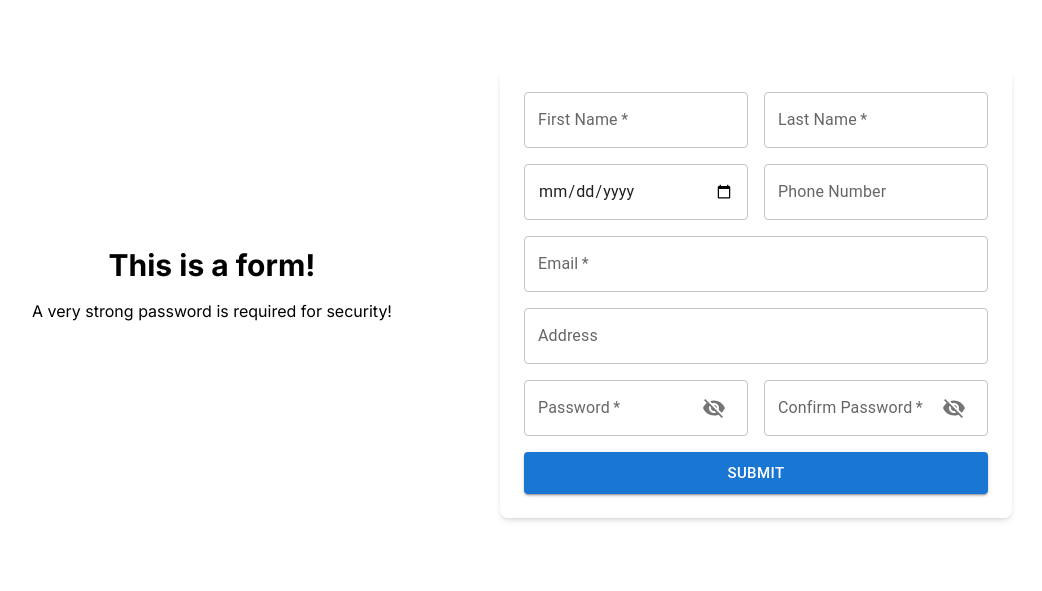
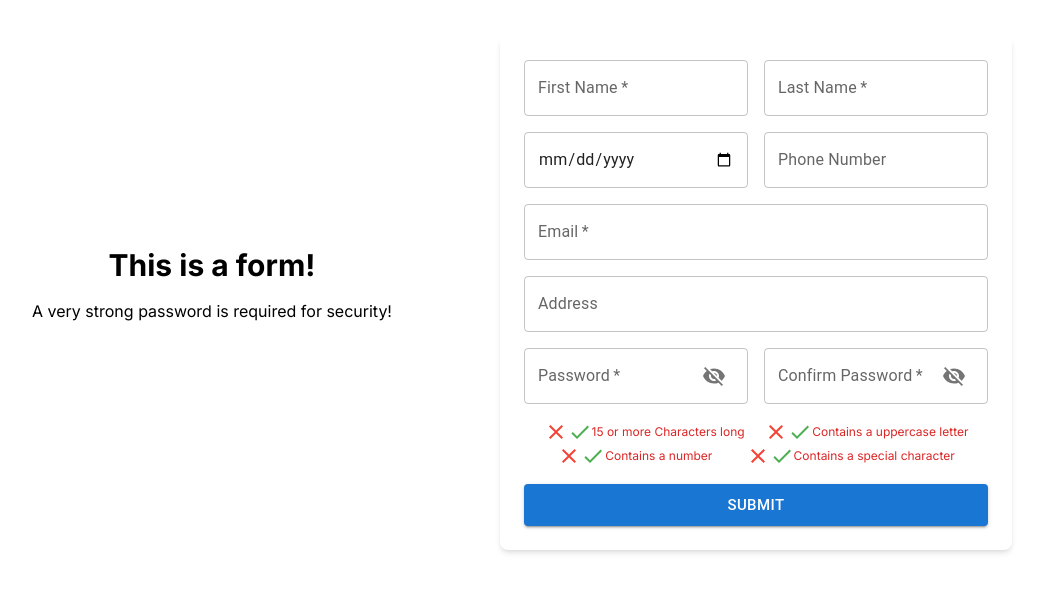
Before and after one commit to SNOWWWWWW4/creating-a-form, a Next.js app: page / in a window 1280 px wide. Shown: the part 107-698 px from the top of the page, without its empty margins (156-1198 px from the left). Built offline with nearby package versions, Linux system fonts and the light colour scheme.

Commit message:
checklist done

```diff
--- a/src/components/FormField.tsx
+++ b/src/components/FormField.tsx
@@ -1,7 +1,7 @@
-'use client';
-import React, { useEffect, useState } from 'react';
-import useAuth from '@/hooks/useAuth';
-import { Visibility, VisibilityOff } from '@mui/icons-material';
+"use client";
+import React, { useEffect, useState } from "react";
+import useAuth from "@/hooks/useAuth";
+import { Check, Visibility, VisibilityOff } from "@mui/icons-material";
 import {
   Alert,
   Button,
@@ -11,7 +11,11 @@ import {
   Snackbar,
   TextField,
   Typography,
-} from '@mui/material';
+} from "@mui/material";
+import CheckIcon from '@mui/icons-material/Check';
+import CloseIcon from '@mui/icons-material/Close';
+import { green, red } from "@mui/material/colors";
+
 
 const FormField = () => {
   const {
@@ -47,11 +51,15 @@ const FormField = () => {
   } = useAuth();
 
   const handleKeydown = async (e: React.KeyboardEvent<HTMLInputElement>) => {
-    if (e.key === 'Enter') handleSubmit();
+    if (e.key === "Enter") handleSubmit();
   };
 
   const [visible, setVisible] = useState(false);
   const [visibleTwo, setVisibleTwo] = useState(false);
+
+  const [cap, setCap] = useState(false)
+  const [spec, setSpec] = useState(false)
+  const [num, setNum] = useState(false)
 
   const handleEyeClick = () => setVisible(!visible);
   const handleEyeClickTwo = () => setVisibleTwo(!visibleTwo);
@@ -60,7 +68,7 @@ const FormField = () => {
     event?: React.SyntheticEvent | Event,
     reason?: string
   ) => {
-    if (reason === 'clickaway') {
+    if (reason === "clickaway") {
       return;
     }
     setLoginSuccess(false);
@@ -72,137 +80,190 @@ const FormField = () => {
     }
   }, [password, validatingPasswordStrength]);
 
-  const today = new Date().toISOString().split('T')[0];
+  useEffect(() => {
+    const caps = /[A-Z]/
+    if(caps.test(password)){
+      setCap(true)
+    }else{
+      setCap(false)
+    }
+  }, [password])
+
+  useEffect(() => {
+    const nums = /[0-9]/
+    if(nums.test(password)){
+      setNum(true)
+    }else{
+      setNum(false)
+    }
+  }, [password])
+
+  useEffect(() => {
+    const specials = /[?@#!$%^&*]/
+    if(specials.test(password)){
+      setSpec(true)
+    }else{
+      setSpec(false)
+    }
+  }, [password])
+
+  const today = new Date().toISOString().split("T")[0];
 
   const hundredYearsAgo = new Date();
   hundredYearsAgo.setFullYear(hundredYearsAgo.getFullYear() - 100);
-  const formattedHundredYearsAgo = hundredYearsAgo.toISOString().split('T')[0];
+  const formattedHundredYearsAgo = hundredYearsAgo.toISOString().split("T")[0];
 
   return (
     <>
-      <section className='w-full max-w-lg bg-white shadow-md rounded-lg p-2 tablet:p-6 space-y-4'>
+      <section className="w-full max-w-lg bg-white shadow-md rounded-lg p-2 tablet:p-6 space-y-4">
         <FormControl fullWidth>
-          <div className='grid grid-cols-1 md:grid-cols-2 gap-4'>
+          <div className="grid grid-cols-1 md:grid-cols-2 gap-4">
             <TextField
-              label='First Name'
-              variant='outlined'
+              label="First Name"
+              variant="outlined"
               value={firstName}
               onChange={(e) => setFirstName(e.target.value)}
               error={!!firstNameError}
               helperText={firstNameError}
               onKeyDown={handleKeydown}
-              className='col-span-2 md:col-span-1'
+              className="col-span-2 md:col-span-1"
               required
             />
             <TextField
-              label='Last Name'
-              variant='outlined'
+              label="Last Name"
+              variant="outlined"
               value={lastName}
               onChange={(e) => setLastName(e.target.value)}
               error={!!lastNameError}
               helperText={lastNameError}
               onKeyDown={handleKeydown}
-              className='col-span-2 md:col-span-1'
+              className="col-span-2 md:col-span-1"
               required
             />
             <TextField
-              variant='outlined'
+              variant="outlined"
               value={dob}
               onChange={(e) => setDob(e.target.value)}
               error={!!dobError}
               helperText={dobError}
               onKeyDown={handleKeydown}
-              className='col-span-2 md:col-span-1'
-              type='date'
+              className="col-span-2 md:col-span-1"
+              type="date"
               InputProps={{
                 inputProps: { min: formattedHundredYearsAgo, max: today },
               }}
               required
             />
             <TextField
-              label='Phone Number'
-              variant='outlined'
+              label="Phone Number"
+              variant="outlined"
               value={phone}
               onChange={(e) => setPhone(e.target.value)}
               error={!!phoneError}
               helperText={phoneError}
               onKeyDown={handleKeydown}
-              className='col-span-2 md:col-span-1'
+              className="col-span-2 md:col-span-1"
             />
             <TextField
-              label='Email'
-              variant='outlined'
+              label="Email"
+              variant="outlined"
               value={email}
               onChange={(e) => setEmail(e.target.value)}
               error={!!emailError}
               helperText={emailError}
               onKeyDown={handleKeydown}
-              className='col-span-2'
+              className="col-span-2"
               required
             />
             <TextField
-              label='Address'
-              variant='outlined'
+              label="Address"
+              variant="outlined"
               value={address}
               onChange={(e) => setAddress(e.target.value)}
               error={!!addressError}
               helperText={addressError}
               onKeyDown={handleKeydown}
-              className='col-span-2'
+              className="col-span-2"
             />
 
             <TextField
-              label='Password'
-              variant='outlined'
+              label="Password"
+              variant="outlined"
               value={password}
               onChange={(e) => setPassword(e.target.value)}
               error={!!passwordError}
               helperText={passwordError}
               onKeyDown={handleKeydown}
-              type={visible ? 'text' : 'password'}
+              type={visible ? "text" : "password"}
               InputProps={{
                 endAdornment: (
-                  <InputAdornment position='end'>
+                  <InputAdornment position="end">
                     <IconButton onClick={handleEyeClick}>
                       {visible ? <Visibility /> : <VisibilityOff />}
                     </IconButton>
                   </InputAdornment>
                 ),
               }}
-              className='col-span-2 md:col-span-1'
+              className="col-span-2 md:col-span-1"
               required
             />
             <TextField
-              label='Confirm Password'
-              variant='outlined'
+              label="Confirm Password"
+              variant="outlined"
               value={confirmPassword}
               onChange={(e) => setConfirmPassword(e.target.value)}
               error={!!confirmPasswordError}
               helperText={confirmPasswordError}
               onKeyDown={handleKeydown}
-              type={visibleTwo ? 'text' : 'password'}
+              type={visibleTwo ? "text" : "password"}
               InputProps={{
                 endAdornment: (
-                  <InputAdornment position='end'>
+                  <InputAdornment position="end">
                     <IconButton onClick={handleEyeClickTwo}>
                       {visibleTwo ? <Visibility /> : <VisibilityOff />}
                     </IconButton>
                   </InputAdornment>
                 ),
               }}
-              className='col-span-2 md:col-span-1'
+              className="col-span-2 md:col-span-1"
               required
             />
             {password && (
-              <Typography className='col-span-2'>
+              <Typography className="col-span-2">
                 Password Strength = {passwordStrength}
               </Typography>
             )}
+            <div className="col-span-2">
+              <div className="flex justify-evenly">
+              <div className="flex">
+                <CloseIcon className={`${password.length > 14 ? 'hidden' : ''}`} sx={{ color: red[500] }}/>
+                <Check className={`${password.length > 14 ? '' : 'hidden'}`} sx={{ color: green[500] }}/>
+                <p className={`${password.length > 14 ? 'text-green-600' : 'text-red-600'} text-xs my-auto`}>15 or more Characters long</p>
+              </div>
+              <div className="flex">
+                <CloseIcon className={`${cap ? 'hidden' : ''}`} sx={{ color: red[500] }}/>
+                <Check className={`${cap ? '' : 'hidden'}`} sx={{ color: green[500] }}/>
+                <p className={`${cap ? 'text-green-600' : 'text-red-600'} text-xs my-auto`}>Contains a uppercase letter</p>
+              </div>
+              </div>
+              <div className="flex justify-evenly">
+              <div className="flex">
+                <CloseIcon className={`${num ? 'hidden' : ''}`} sx={{ color: red[500] }}/>
+                <Check className={`${num ? '' : 'hidden'}`} sx={{ color: green[500] }}/>
+                <p className={`${num ? 'text-green-600' : 'text-red-600'} text-xs my-auto`}>Contains a number</p>
+              </div>
+              <div className="flex">
+                <CloseIcon className={`${spec ? 'hidden' : ''}`} sx={{ color: red[500] }}/>
+                <Check className={`${spec ? '' : 'hidden'}`} sx={{ color: green[500] }}/>
+                <p className={`${spec ? 'text-green-600' : 'text-red-600'} text-xs my-auto`}>Contains a special character</p>
+              </div>
+              </div>
+            </div>
             <Button
               onClick={handleSubmit}
-              variant='contained'
-              size='large'
-              className='col-span-2 justify-center'
+              variant="contained"
+              size="large"
+              className="col-span-2 justify-center"
             >
               Submit
             </Button>
@@ -213,13 +274,13 @@ const FormField = () => {
         open={loginSuccess}
         autoHideDuration={3500}
         onClose={handleClose}
-        anchorOrigin={{ vertical: 'top', horizontal: 'right' }}
+        anchorOrigin={{ vertical: "top", horizontal: "right" }}
       >
         <Alert
           onClose={handleClose}
-          severity='success'
-          variant='filled'
-          sx={{ width: '100%' }}
+          severity="success"
+          variant="filled"
+          sx={{ width: "100%" }}
         >
           Successfully Submitted. Loading...
         </Alert>
```
